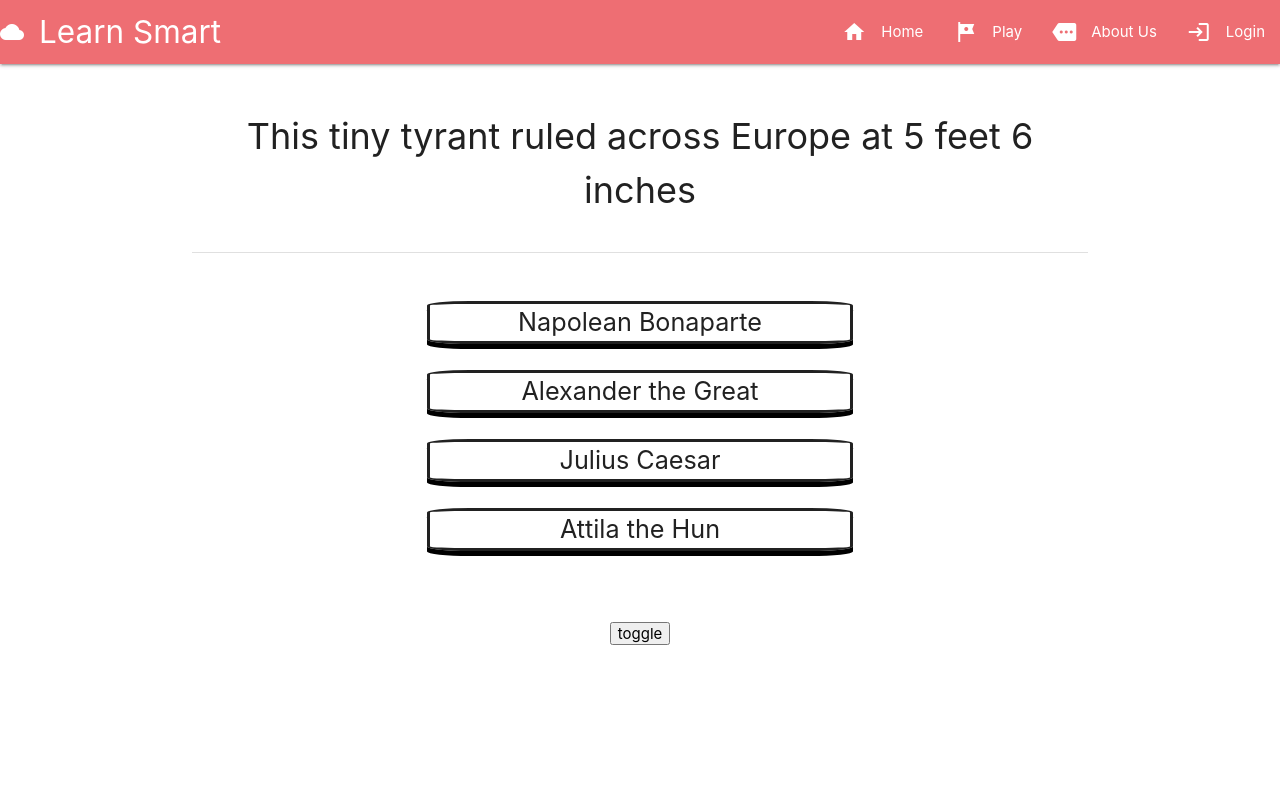
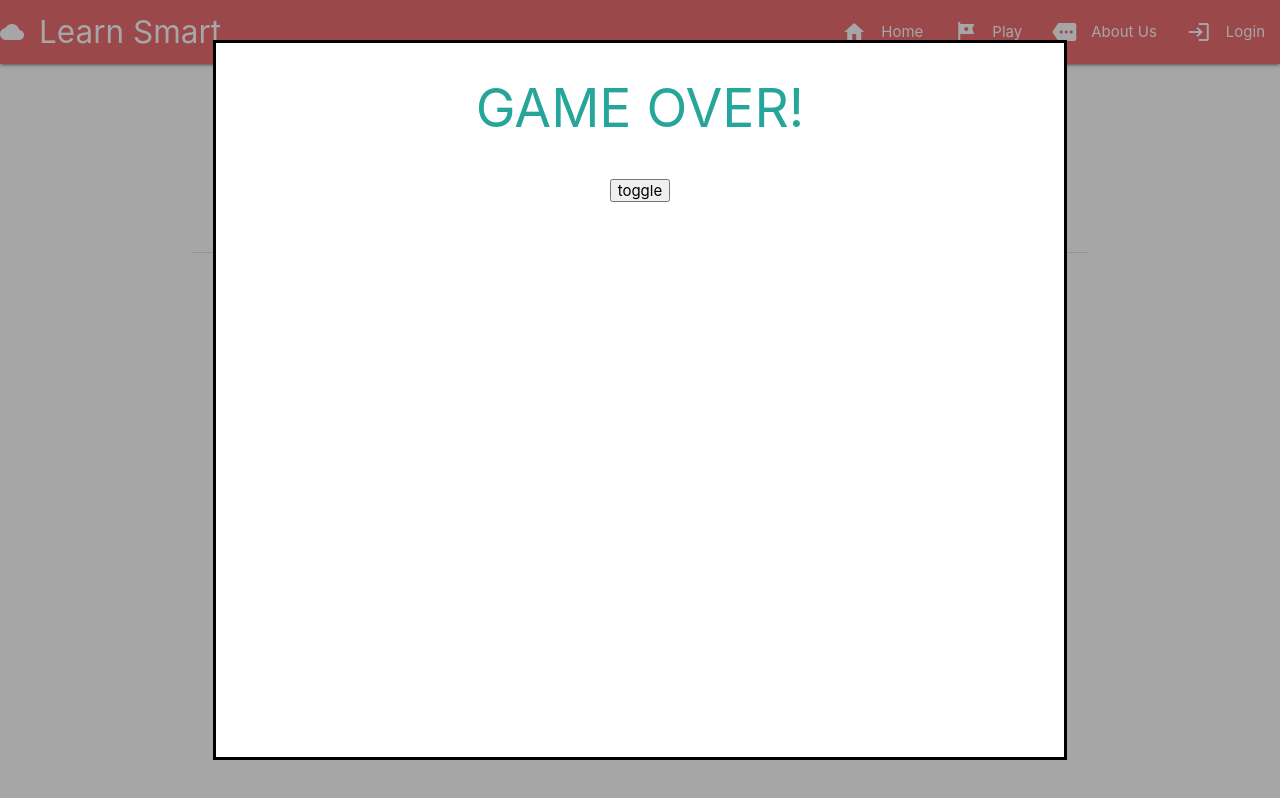
Before and after one commit to shadysaleh01/Learn-Smart, a website: page public/quizArea.html in a window 1280 px wide. Drawn offline with nearby package versions, Linux system fonts and the light colour scheme.

Commit message:
layout of gameover

```diff
--- a/public/quizArea.html
+++ b/public/quizArea.html
@@ -101,11 +101,35 @@
         </div>
       </div>
     </main>
+    <!-- GAME OVER POP UP AREA!!!!!!!!!!!!!!!!!!!!!! -->
 
+    <div class="position-absolute" id="overlay-background"></div>
+    <!-- game over pop up section of the application -->
+    <section class="container" id="game-over">
+      <div class="row">
+        <div class="col s12">
+          <h2>GAME OVER!</h2>
+        </div>
+      </div>
+      <div class="row">
+        <div class="col s12">
+          <button id="hide-toggle-game-over">
+            toggle
+          </button>
+        </div>
+      </div>
+    </section>
+
+    <!-- GAME OVER POP UP END!!!!!!!!!!!!!!!!!!!!!!! -->
     <footer class="container">
       <div class="row center-align">
-        <div class="col s12">
+        <div class="col s6">
           <button id="hide-toggle">
+            toggle
+          </button>
+        </div>
+        <div class="col s6">
+          <button id="hide-toggle-game-over">
             toggle
           </button>
         </div>
@@ -113,14 +137,11 @@
     </footer>
 
     <script src="https://cdnjs.cloudflare.com/ajax/libs/jquery/3.2.1/jquery.min.js"></script>
-    <!-- <script type="text/javascript" src="js/signup.js"></script> -->
     <!--JavaScript at end of body for optimized loading-->
     <script type="text/javascript" src="js/materialize.min.js"></script>
-
-    <script src="https://cdnjs.cloudflare.com/ajax/libs/jquery/3.2.1/jquery.min.js"></script>
-    <script type="text/javascript" src="js/signup.js"></script>
     <script type="text/javascript">
       $(document).ready(() => {
+        // hide multiple choice toggle
         $("#hide-toggle").on("click", function(event) {
           var state = $("#answers-area").data("state");
           console.log(state);
@@ -142,6 +163,13 @@
             );
           }
         });
+
+        // hide game over overlays
+        $("#hide-toggle-game-over").on("click", function(event) {
+          // toggle the overlays
+          $("#game-over").addClass("hide");
+          $("#overlay-background").addClass("hide");
+        });
       });
     </script>
   </body>
--- a/public/stylesheets/questionsAreaStyle.css
+++ b/public/stylesheets/questionsAreaStyle.css
@@ -57,3 +57,26 @@ span {
   border-radius: 33%;
   padding: 0.5rem;
 }
+
+#overlay-background {
+  position: absolute;
+  top: 0%;
+  left: 0%;
+  width: 100%;
+  height: 100%;
+  background-color: black;
+  opacity: 0.35;
+  z-index: 1;
+}
+#game-over {
+  position: absolute;
+  border: solid black;
+  top: 5%;
+  left: 16.665%;
+  width: 66.66%;
+  height: 90%;
+  display: block;
+  text-align: center;
+  z-index: 2;
+  background-color: white;
+}
```
